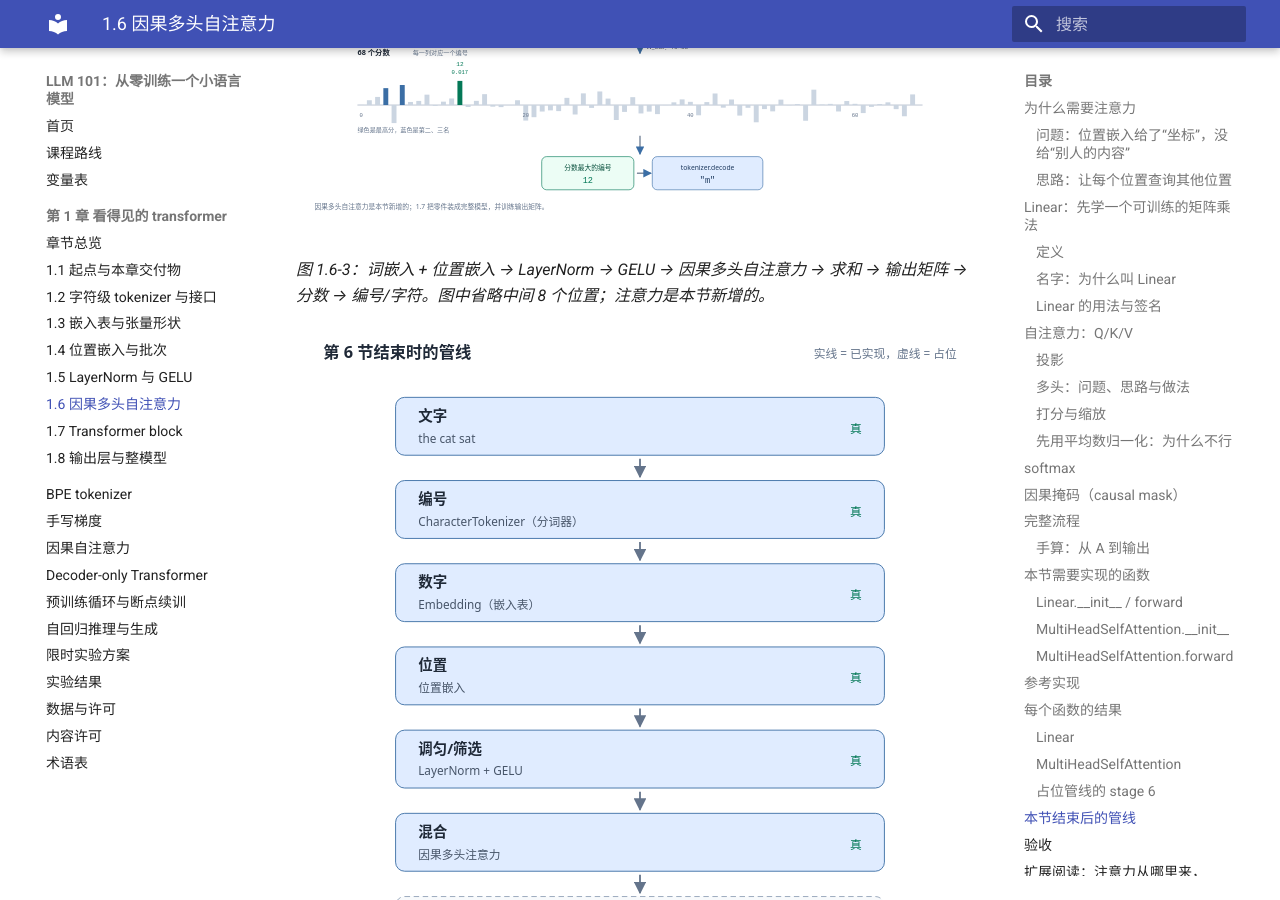
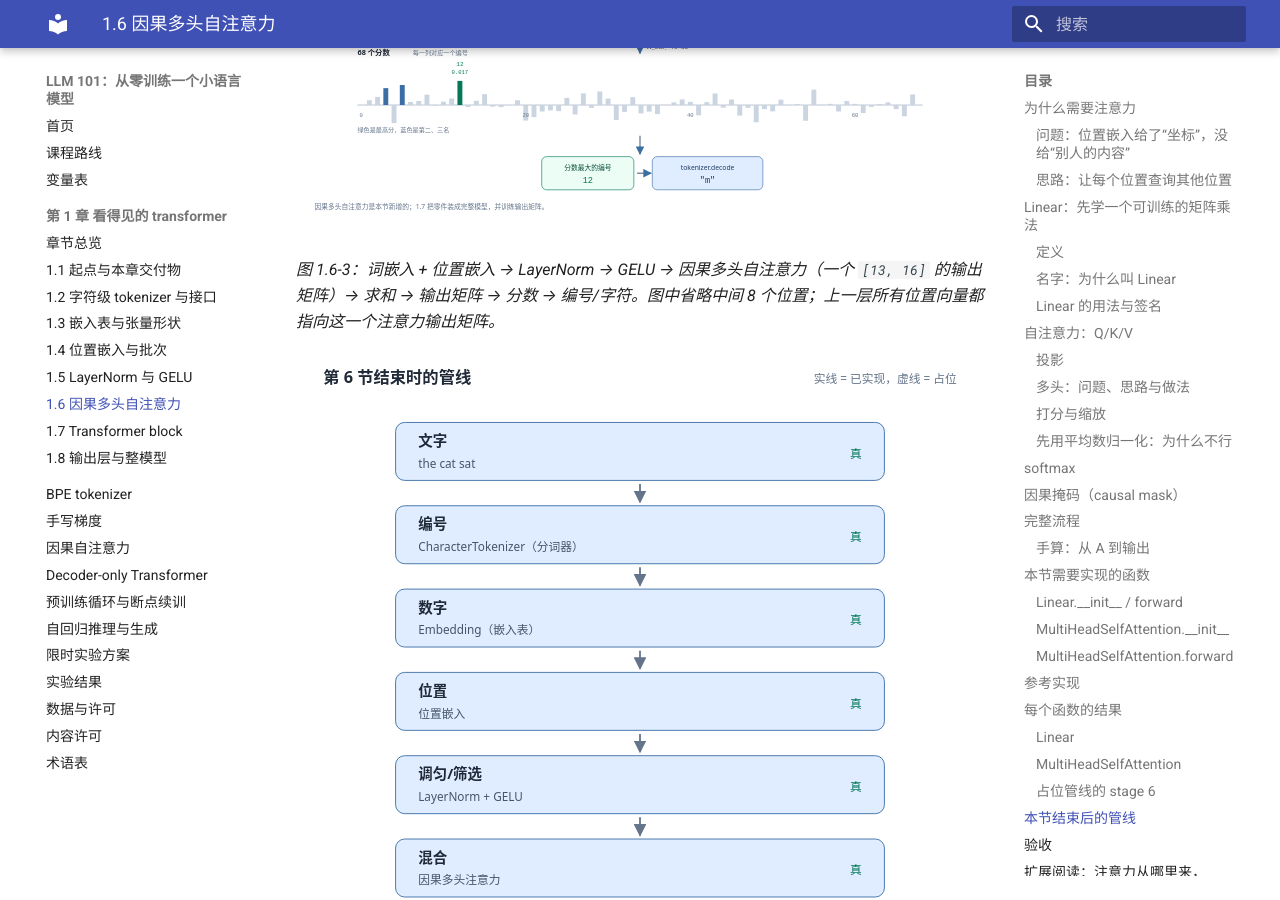
Before and after one commit to tigersoldier/llm-101, an MkDocs documentation site: the page built from docs/course/ch01/1.6.md, in a window 1280 px wide and 900 px high, scrolled down 14482 px. Built offline with MkDocs 1.6.1 and Material for MkDocs 9.7.7, drawn with Linux system fonts in a browser that asks for light colours.

Commit message:
Unify the attention stage in the full pipeline figure

```diff
--- a/docs/course/ch01/1.6.md
+++ b/docs/course/ch01/1.6.md
@@ -525,7 +525,7 @@ character       'm'
 
 ![从字符到答案：第 6 节的管线](../../assets/ch01/08-pipeline.svg)
 
-*图 1.6-3：词嵌入 + 位置嵌入 → LayerNorm → GELU → 因果多头自注意力 → 求和 → 输出矩阵 → 分数 → 编号/字符。图中省略中间 8 个位置；注意力是本节新增的。*
+*图 1.6-3：词嵌入 + 位置嵌入 → LayerNorm → GELU → 因果多头自注意力（一个 `[13, 16]` 的输出矩阵）→ 求和 → 输出矩阵 → 分数 → 编号/字符。图中省略中间 8 个位置；上一层所有位置向量都指向这一个注意力输出矩阵。*
 
 ![第 6 节结束时的管线：文字、编号、数字、位置、调匀/筛选、混合、答案](../../assets/ch01/architecture-6.svg)
 
```
Also changed, not shown: docs/assets/ch01/08-pipeline.svg.
